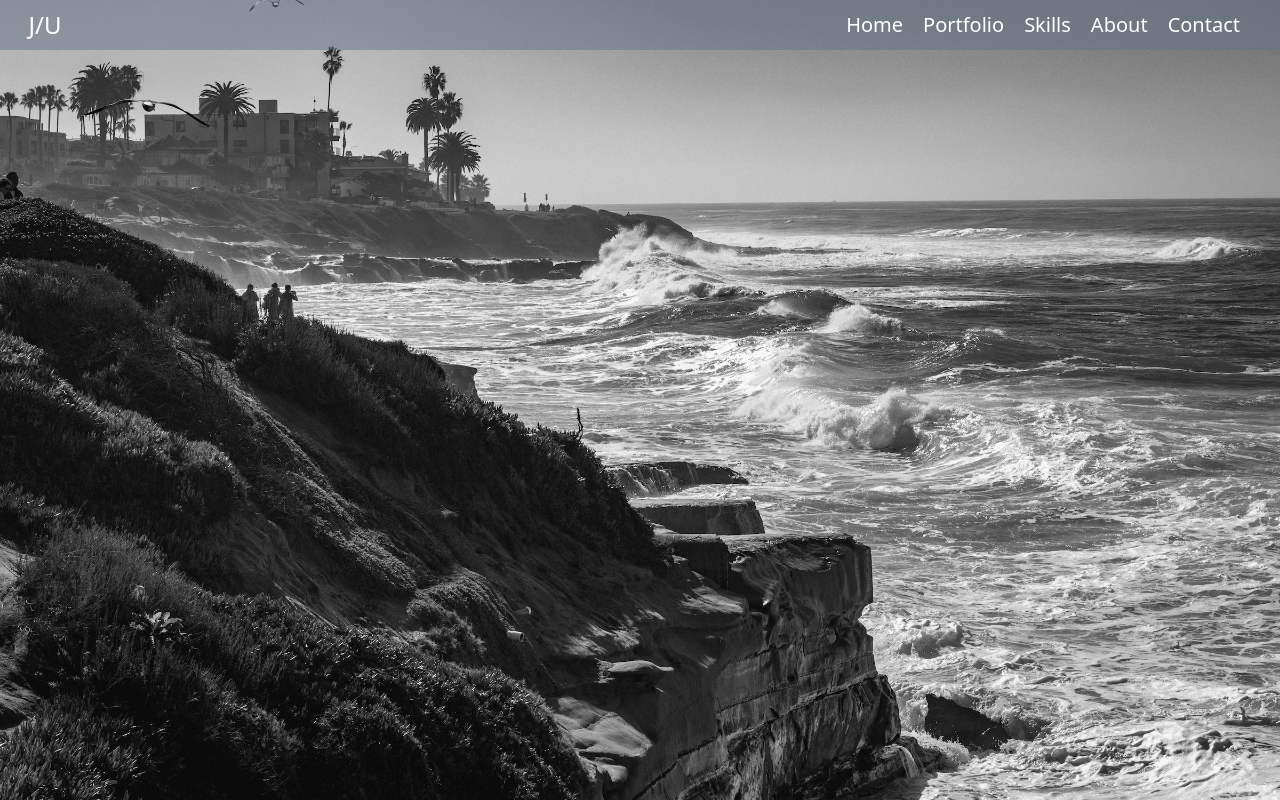
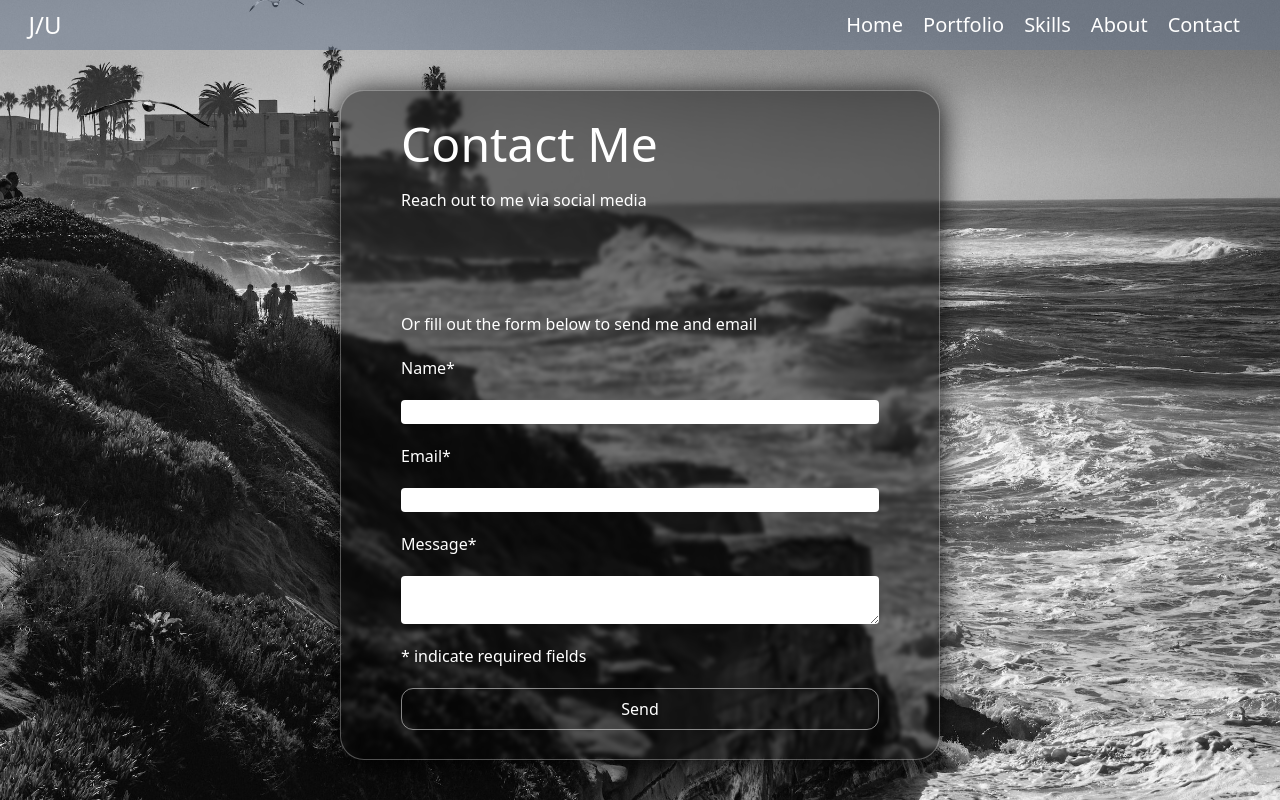
Before and after one commit to jduriu/portfolio, a Next.js app: page /contact in a window 1280 px wide. Built offline with nearby package versions, Linux system fonts and the light colour scheme.

Commit message:
create initial contact form and setup emailjs

```diff
--- a/app/contact/page.tsx
+++ b/app/contact/page.tsx
@@ -1,7 +1,39 @@
+'use client'
+import ContactForm from '@/components/ContactForm'
+import GlassPane from '@/components/Glass'
+import { useState } from 'react'
+
 export default function ContactPage() {
+  const [sent, setSent] = useState(false)
+
     return (
       <div className="h-full w-full">
         <div className="bg-sd bg-center bg-cover fixed top-0 w-full h-full" />
+        <div className="fixed top-0 mt-[50px] w-full h-[calc(100%-50px)] p-10 flex items-center justify-center">
+            <GlassPane className="md:w-1/2 h-full rounded-3xl flex flex-col gap-10 justify-center p-10 backdrop-blur-xs" paneColor="bg-black/50">
+              <div className="justify-self-start flex flex-col gap-5 p-5">
+                <div className="text-5xl">Contact Me</div>
+                <div>Reach out to me via social media</div>
+              </div>
+              <div className="w-full flex flex-col justify-center items-center p-5">
+                {sent ?
+                  <div className="flex flex-col gap-5">
+                    <div>
+                      Thanks so much! I will respond as soon as I can
+                    </div>
+                    <button className="underline hover:scale-105 transition duration-300" onClick={() => setSent(false)}>
+                      Send Another Message
+                    </button>
+                  </div>
+                  :
+                  <div className="w-full">
+                    <div className="self-start py-5">Or fill out the form below to send me and email</div>
+                    <ContactForm sent={sent} setSent={setSent}/>
+                  </div>
+                }
+              </div>
+            </GlassPane>
+        </div>
       </div>
     )
 
--- /dev/null
+++ b/components/ContactForm.tsx
@@ -0,0 +1,77 @@
+'use client'
+import { useState } from 'react'
+import emailjs from '@emailjs/browser'
+
+export default function ContactForm({sent, setSent}) {
+
+  const [name, setName] = useState("")
+  const [email, setEmail] = useState("")
+  const [message, setMessage] = useState("")
+  const [sending, setSending] = useState(false)
+  const [error, setError] = useState(false)
+  const [errorMessage, setErrorMessage] = useState("")
+
+  const errorMessages = {
+    name: "Please fill in a name"
+  }
+
+  const sendEmail = async (e) => {
+    e.preventDefault()
+    const serviceId = process.env.NEXT_PUBLIC_EM_SERVICE
+    const templateId = process.env.NEXT_PUBLIC_EM_TEMPLATE
+    const publicKey = process.env.NEXT_PUBLIC_EM_KEY
+    try {
+      setError(false)
+      setSending(true)
+      if (name && email && message) {
+        await emailjs.send(serviceId, templateId,
+          {from_email: email, from_name: name, message: message},
+          publicKey
+          )
+        setSending(false)
+        setEmail("")
+        setName("")
+        setMessage("")
+        setSent(true)
+      } else {
+        throw new Error()
+      }
+    } catch (error) {
+      setError(true)
+      setSending(false)
+    }
+
+  }
+
+  return (
+    <form className="w-full flex flex-col gap-5">
+      <label>Name*</label>
+      <input className="rounded text-black px-2" type="text"
+        value={name}
+        onChange={(e) => setName(e.target.value)}
+      />
+      <label>Email*</label>
+      <input className="rounded text-black px-2" type="email"
+        value={email}
+        onChange={(e) => setEmail(e.target.value)}
+      />
+      <label>Message*</label>
+      <textarea className="rounded text-black px-2"
+        value={message}
+        onChange={(e) => setMessage(e.target.value)}
+      />
+      <div>* indicate required fields</div>
+      <button className="px-3 py-2 border border-white/50 rounded-xl" onClick={sendEmail}>
+        {sending ?
+          "Loading" :
+          "Send"
+        }
+      </button>
+      {error &&
+      <div className="text-red-700">
+        {errorMessage}
+      </div>
+      }
+  </form>
+  )
+}
--- a/package.json
+++ b/package.json
@@ -9,6 +9,7 @@
     "lint": "next lint"
   },
   "dependencies": {
+    "@emailjs/browser": "^3.11.0",
     "framer-motion": "^10.16.4",
     "next": "13.5.6",
     "react": "^18",
```
Also changed, not shown: 2 other files (tests, documents, lock files or other folders).
